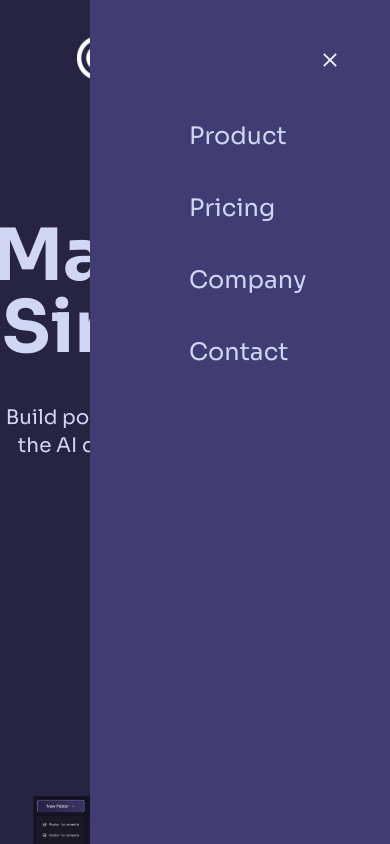
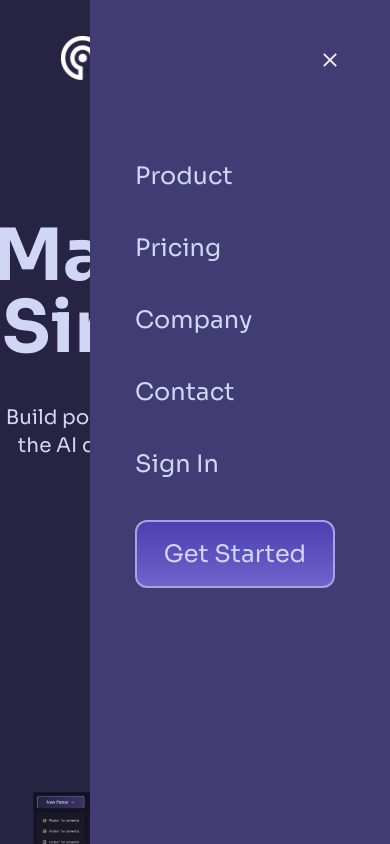
Before and after one commit to joejo-joestar/pBee.ai-frontend, a React (Vite) app: page / in a window 390 px wide. Both pictures are taken after a click on the button 300 px from the left and 58 px from the top of the page. Shown: the top 844 px of the page. Built offline with nearby package versions, Linux system fonts and the light colour scheme.

Commit message:
updated mobile menu modal
renamed some components
redid the mobile modal
added some more functionality to the action button (made it customizable)

```diff
--- a/src/components/navbar/LoginButtons.tsx
+++ b/src/components/navbar/LoginButtons.tsx
@@ -3,24 +3,27 @@ import Link from "./Link";
 import { SelectedPage } from "@c/shared/types";
 
 type Props = {
+  style: string;
+  buttonStyle: string;
   selectedPage: SelectedPage;
   setSelectedPage: (value: SelectedPage) => void;
 };
 
-const flexBetween = "flex items-center justify-between";
-
-const Logo = ({ selectedPage, setSelectedPage }: Props) => {
+const Logo = ({ style, buttonStyle, selectedPage, setSelectedPage }: Props) => {
   return (
-    <div className={`${flexBetween} gap-8`}>
+    <div className={`${style}`}>
       <Link
         page="Sign In"
         selectedPage={selectedPage}
         setSelectedPage={setSelectedPage}
       />
-        <ActionButton
-            size="px-6 py-4"
-            setSelectedPage={setSelectedPage}
-        >Get Started</ActionButton>
+      <ActionButton
+        style={`${buttonStyle}`}
+        page={SelectedPage.Pricing}
+        setSelectedPage={setSelectedPage}
+      >
+        Get Started
+      </ActionButton>
     </div>
   );
 };
--- a/src/components/navbar/MobileMenu.tsx
+++ b/src/components/navbar/MobileMenu.tsx
@@ -1,6 +1,9 @@
 import Close from "@a/Close.svg";
 import { SelectedPage } from "@c/shared/types";
 import QuickLinks from "./QuickLinks";
+import LoginButtons from "./LoginButtons";
+
+// TODO: add slide in transition (optional)
 
 type Props = {
   selectedPage: SelectedPage;
@@ -16,7 +19,7 @@ const MobileMenu = ({
   setIsMenuToggled,
 }: Props) => {
   return (
-    <div className="fixed right-0 bottom-0 z-40 h-full w-[300px] bg-bgDark70">
+    <div className="fixed flex flex-col gap-10 right-0 bottom-0 z-40 h-full w-[300px] bg-bgDark70">
       {/* Close Icon */}
       <div className="flex justify-end p-12">
         <button onClick={() => setIsMenuToggled(!isMenuToggled)}>
@@ -25,7 +28,13 @@ const MobileMenu = ({
       </div>
       {/* Menu Quick Links */}
       <QuickLinks
-        style="ml-[33%] flex flex-col gap-10 text-2xl"
+        style="ml-[15%] flex flex-col justify-left gap-10 text-2xl"
+        selectedPage={selectedPage}
+        setSelectedPage={setSelectedPage}
+      />
+      <LoginButtons
+        style={`ml-[15%] flex flex-col gap-10 text-2xl`}
+        buttonStyle={`px-6 py-4 basis-3/4 w-[200px] `}
         selectedPage={selectedPage}
         setSelectedPage={setSelectedPage}
       />
--- a/src/components/navbar/RightHalf.tsx
+++ b/src/components/navbar/PageLinks.tsx
@@ -9,7 +9,7 @@ type Props = {
 
 const flexBetween = "flex items-center justify-between";
 
-const RightHalf = ({ selectedPage, setSelectedPage }: Props) => {
+const PageLinks = ({ selectedPage, setSelectedPage }: Props) => {
   return (
     <div className={`${flexBetween} w-2/3 gap-3`}>
       {/* Quick Links */}
@@ -20,6 +20,8 @@ const RightHalf = ({ selectedPage, setSelectedPage }: Props) => {
       />
       {/* Login/Sign Up Buttons */}
       <LoginButtons
+        style={`${flexBetween} gap-8`}
+        buttonStyle={`px-6 py-4`}
         selectedPage={selectedPage}
         setSelectedPage={setSelectedPage}
       />
@@ -27,4 +29,4 @@ const RightHalf = ({ selectedPage, setSelectedPage }: Props) => {
   );
 };
 
-export default RightHalf;
+export default PageLinks;
--- a/src/components/navbar/index.tsx
+++ b/src/components/navbar/index.tsx
@@ -1,10 +1,10 @@
 import { useState } from "react";
 import { SelectedPage } from "@/components/shared/types";
+import Bars from "@a/Bars.svg";
+import useMediaQuery from "@h/useMediaQuery";
 import LogoPane from "./LogoPane";
-import useMediaQuery from "@h/useMediaQuery";
-import Bars from "@a/Bars.svg";
+import PageLinks from "./PageLinks";
 import MobileMenu from "./MobileMenu";
-import RightHalf from "./RightHalf";
 
 type Props = {
   isTopOfPage: boolean;
@@ -24,7 +24,7 @@ const Navbar = ({ isTopOfPage, selectedPage, setSelectedPage }: Props) => {
       <div className={`${flexBetween} fixed top-0 z-30 w-full py-6`}>
         {/* Aligning towards center */}
         <div
-          className={`${navbarBackground} transition delay-150 flex px-3 py-3 justify-center gap-1 rounded-xl ${flexBetween} mx-auto w-2/3`}
+          className={`transition delay-150 ${navbarBackground} flex px-3 py-3 justify-center gap-1 rounded-xl ${flexBetween} mx-auto w-3/4`}
         >
           {/* Aligning depending screen size */}
           <div className={` ${flexBetween} w-full gap-10`}>
@@ -35,7 +35,7 @@ const Navbar = ({ isTopOfPage, selectedPage, setSelectedPage }: Props) => {
             />
             {/* Right Side */}
             {isAboveMediumScreens ? (
-              <RightHalf
+              <PageLinks
                 selectedPage={selectedPage}
                 setSelectedPage={setSelectedPage}
               />
@@ -45,6 +45,7 @@ const Navbar = ({ isTopOfPage, selectedPage, setSelectedPage }: Props) => {
               </button>
             )}
             {/* Mobile Menu Modal */}
+            {/* TODO: finish mobile menu */}
             {!isAboveMediumScreens && isMenuToggled && (
               <MobileMenu
                 selectedPage={selectedPage}
--- a/src/components/shared/ActionButton.tsx
+++ b/src/components/shared/ActionButton.tsx
@@ -3,17 +3,18 @@ import AnchorLink from "react-anchor-link-smooth-scroll";
 import { SelectedPage } from "./types";
 
 type Props = {
-  size: string;
+  style: string;
   children: React.ReactNode;
+  page: SelectedPage;
   setSelectedPage: (value: SelectedPage) => void;
 };
 
-const ActionButton = ({ size, children, setSelectedPage }: Props) => {
+const ActionButton = ({ style, children, page, setSelectedPage }: Props) => {
   return (
     <AnchorLink
-      className={`${size} flex flex-col justify-center items-center gap-1 rounded-xl bg-gradient-to-b from-[#4d3fb0] to-[#7063cb] border-2 border-solid border-[#aaa1e2] hover:bg-text100`}
-      onClick={() => setSelectedPage(SelectedPage.Pricing)}
-      href={`#${SelectedPage.Pricing}`}
+      className={`${style} flex flex-col justify-center items-center gap-1 rounded-xl bg-gradient-to-b from-[#4d3fb0] to-[#7063cb] border-2 border-solid border-[#aaa1e2] hover:bg-text100`}
+      onClick={() => setSelectedPage(page)}
+      href={`#${page}`}
     >
       {children}
     </AnchorLink>
--- a/src/pages/Home/index.tsx
+++ b/src/pages/Home/index.tsx
@@ -29,7 +29,7 @@ const Home = ({ setSelectedPage }: Props) => {
           </div>
         </div>
         {/* Action */}
-        <ActionButton size="px-8 py-6" setSelectedPage={setSelectedPage}>
+        <ActionButton style="px-10 py-5 text-xl" setSelectedPage={setSelectedPage} page={SelectedPage.Pricing}>
           Get Started
         </ActionButton>
         {/* Image */}
```
